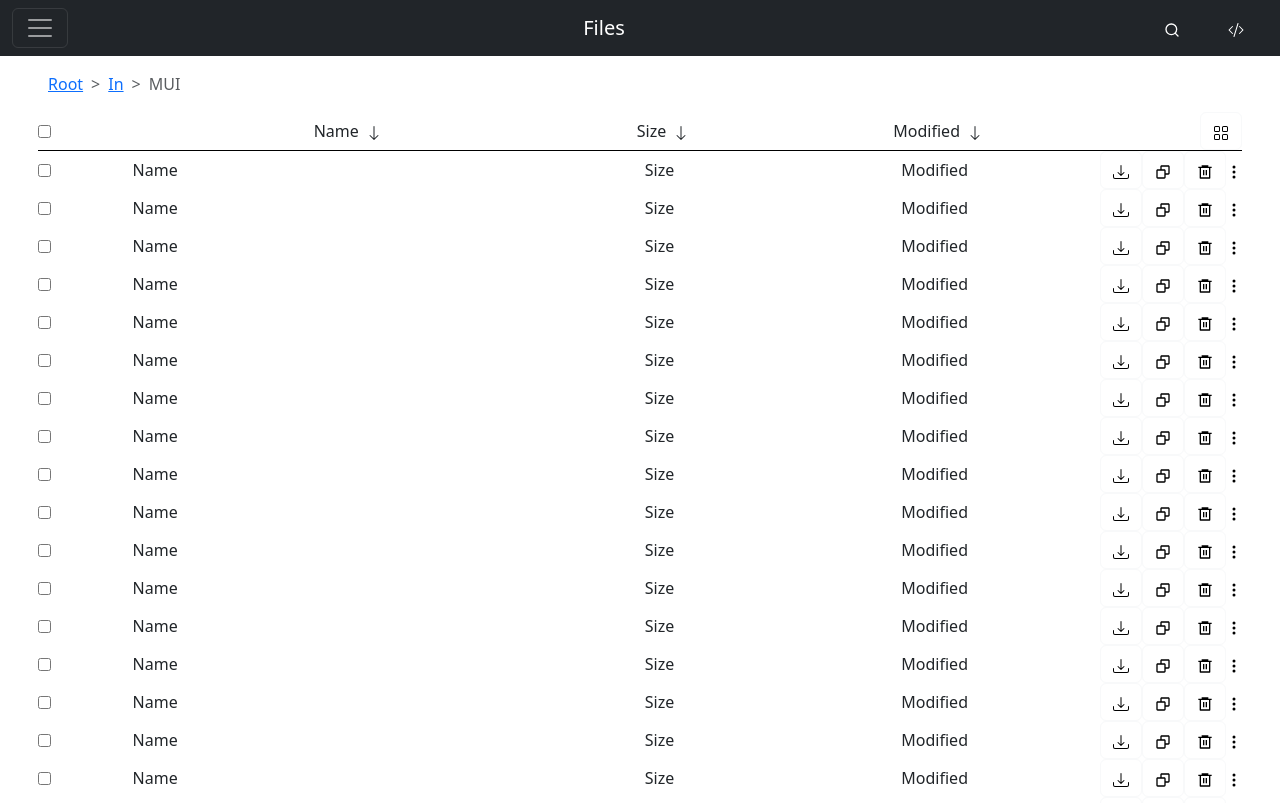
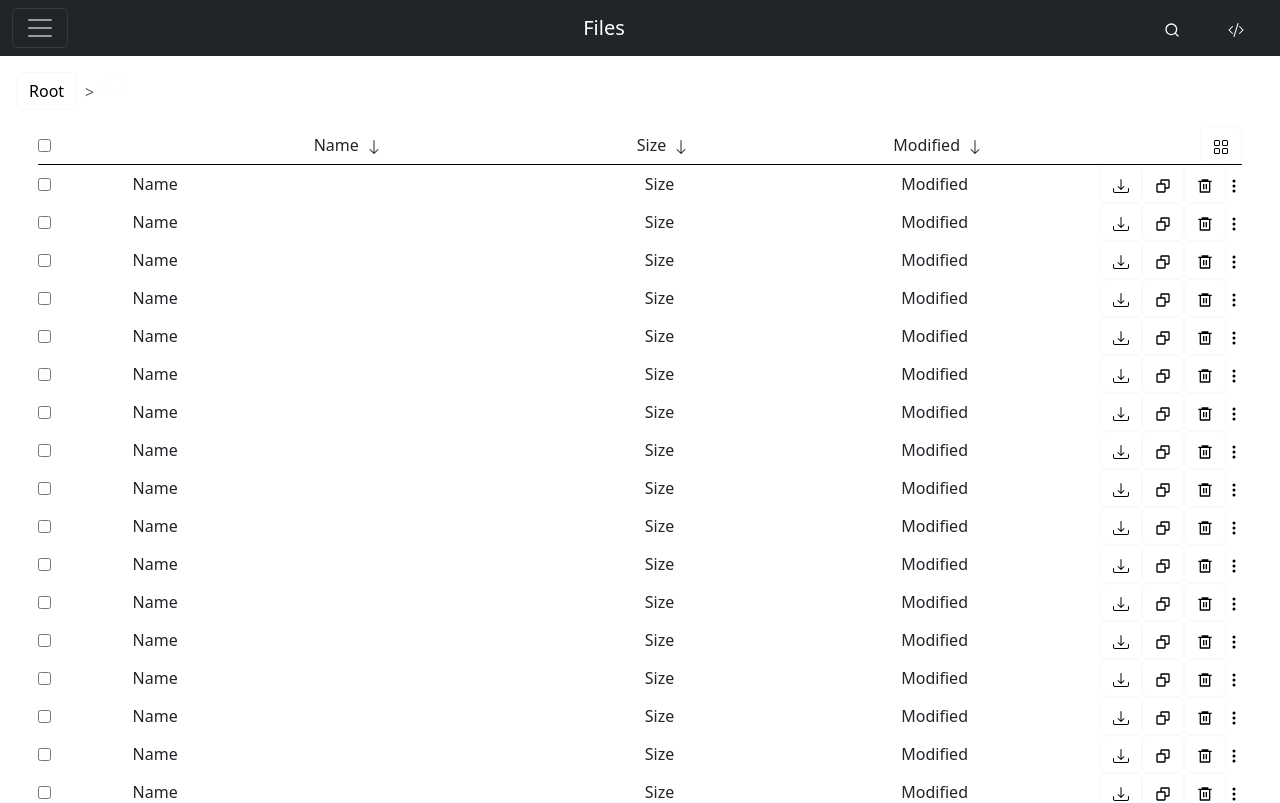
Before and after one commit to panda-nh4/local-network-http-file-server, a React (Vite) app in the folder frontend/: page / in a window 1280 px wide. Shown: the top 803 px of the page. Built offline with nearby package versions, Linux system fonts and the light colour scheme.

Commit message:
Added current path view

```diff
--- a/frontend/src/components/ContentItem.jsx
+++ b/frontend/src/components/ContentItem.jsx
@@ -16,7 +16,7 @@ const ContentItem = () => {
     }, [query]);
     return matches;
   }
-  let isDesktop = !useMediaQuery("(min-width: 850px)");
+  let isDesktop = useMediaQuery("(min-width: 850px)");
 
   const CustomToggle = React.forwardRef(({ children, onClick }, ref) => (
     <a
@@ -97,7 +97,7 @@ const ContentItem = () => {
         </div>
       </div>
 
-      {isDesktop ? (
+      {!isDesktop ? (
         <div
           style={{
             display: "flex",
--- a/frontend/src/components/CurrentLocation.jsx
+++ b/frontend/src/components/CurrentLocation.jsx
@@ -1,20 +1,71 @@
-import React from 'react'
-import Breadcrumb from 'react-bootstrap/Breadcrumb'
-import { StyledBreadcrumbItem } from './styles.jsx'
+import React from "react";
+import Breadcrumb from "react-bootstrap/Breadcrumb";
+import { StyledBreadcrumbItem } from "./styles.jsx";
+import { useSelector, useDispatch } from "react-redux";
+import Button from "react-bootstrap/Button";
+import { setPath } from "../slices/pathSlice.js";
 const CurrentLocation = () => {
+  const dispatch=useDispatch()
+  const path = useSelector((state) => state.path.currentPath);
+  return (
+    <div className="px-3" style={{ display: "flex" }}>
+      <Breadcrumb style={{ display: "flex", overflowWrap: "break-word" }}>
+        <StyledBreadcrumbItem active>
+          <Button variant="light" onClick={()=>dispatch(setPath(""))} style={{ background: "white" }}>
+            <span
+              style={{
+                display: "block",
+                whiteSpace: "nowrap",
+                maxWidth: "150px",
+                textOverflow: "ellipsis",
+                overflow: "hidden",
+              }}
+            >
+              Root
+            </span>
+          </Button>
+        </StyledBreadcrumbItem>
+
+        {path.split("/").map((fname, idx) => {
+          return (
+            <StyledBreadcrumbItem active key={idx}>
+              {path.split("/").length === idx + 1 ? (
+                <Button disabled variant="light" style={{ background: "white" }}>
+                  <span
+                    style={{
+                      display: "block",
+                      whiteSpace: "nowrap",
+                      maxWidth: "150px",
+                      textOverflow: "ellipsis",
+                      overflow: "hidden",
+                    }}
+                  >
+                    {fname}
+                  </span>
+                </Button>
+              ) : (
+                <Button variant="light" onClick={()=>dispatch(setPath(path.split("/").slice(0,idx+1).join("/")))} style={{ background: "white" }}>
+                  <span
+                    style={{
+                      display: "block",
+                      whiteSpace: "nowrap",
+                      maxWidth: "150px",
+                      textOverflow: "ellipsis",
+                      overflow: "hidden",
+                    }}
+                  >
+                    {fname}
+                  </span>
+                </Button>
+              )}
+            </StyledBreadcrumbItem>
+          );
+        })}
+      </Breadcrumb>
+    </div>
+  );
+};
 
 
-  return (
-    <div className='px-5'>
-    <Breadcrumb >
-      <StyledBreadcrumbItem >Root</StyledBreadcrumbItem>
-      <StyledBreadcrumbItem href="#">
-        In
-      </StyledBreadcrumbItem>
-      <StyledBreadcrumbItem active>MUI</StyledBreadcrumbItem>
-    </Breadcrumb>
-    </div>
-  )
-}
 
-export default CurrentLocation
+export default CurrentLocation;
--- a/frontend/src/components/styles.jsx
+++ b/frontend/src/components/styles.jsx
@@ -1,10 +1,14 @@
 import Breadcrumb  from 'react-bootstrap/Breadcrumb';
+import Button from 'react-bootstrap/Button';
 import styled from "styled-components";
 const StyledBreadcrumbItem = styled(Breadcrumb.Item)`
   &:not(:first-child):before {
     content: ">" !important;
+    align-content: center;
+    padding-top: 8px
   }
 `;
 
 
+
 export {StyledBreadcrumbItem}
--- a/frontend/src/main.jsx
+++ b/frontend/src/main.jsx
@@ -5,9 +5,11 @@ import "bootstrap/dist/css/bootstrap.min.css";
 import store from "./store.js";
 import { Provider } from "react-redux";
 ReactDOM.createRoot(document.getElementById("root")).render(
-  <Provider store={store}>
+
     <React.StrictMode>
+      <Provider store={store}>
       <App />
+      </Provider>
     </React.StrictMode>
-  </Provider>
+
 );
--- /dev/null
+++ b/frontend/src/slices/pathSlice.js
@@ -0,0 +1,20 @@
+import {  createSlice } from "@reduxjs/toolkit";
+
+
+const initialState={
+    currentPath: ""
+}
+
+const pathSlice=createSlice({
+    name:'view',
+    initialState,
+    reducers:{
+        setPath: (state,action)=>{
+            state.currentPath=action.payload
+        }
+    }
+})
+
+
+export const {setPath} =pathSlice.actions;
+export default pathSlice.reducer;
--- a/frontend/src/store.js
+++ b/frontend/src/store.js
@@ -1,9 +1,11 @@
 import {configureStore} from '@reduxjs/toolkit'
 import viewReducer from './slices/viewSlice'
+import pathReducer from "./slices/pathSlice"
 
 const store =configureStore({
     reducer:{
         view:viewReducer,
+        path:pathReducer,
     },
     // middleware:(getDefaultMiddleware)=>{getDefaultMiddleware()},
     devTools:true,
```
